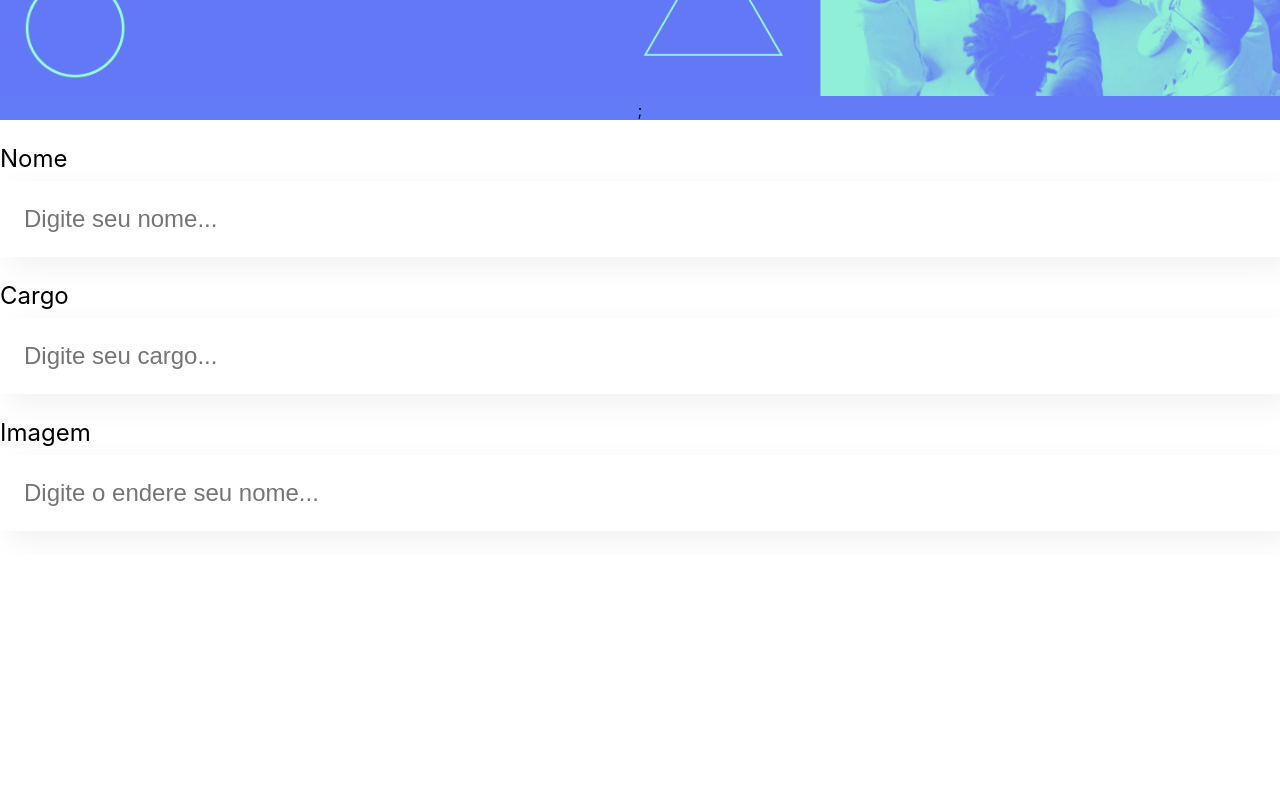
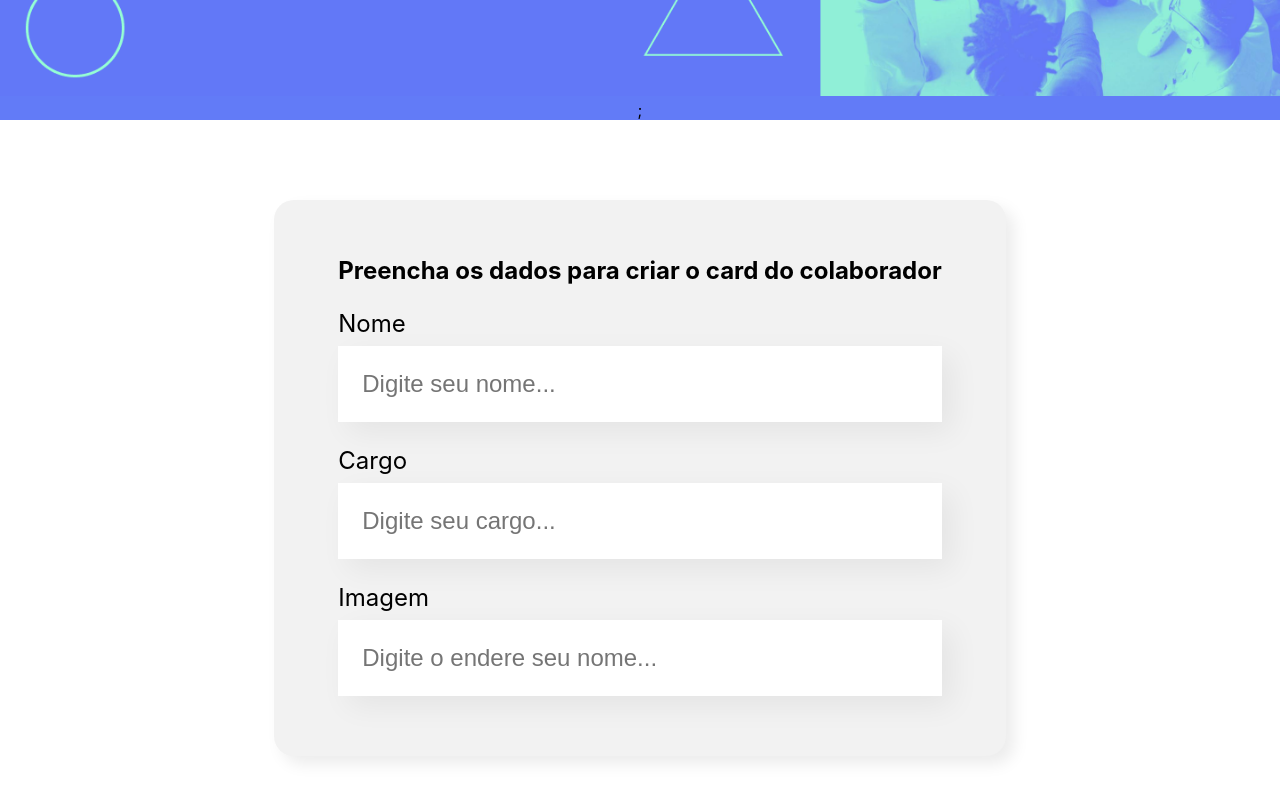
Before and after one commit to abigailmvlima/organo, a JavaScript app: page / in a window 1280 px wide. Shown: the part 398-1198 px from the top of the page. Before the commit the page ends 953 px from the top, so only its background shows below. Built offline with nearby package versions, Linux system fonts and the light colour scheme; the HTML template or start-up script is replaced by a standard one.

Commit message:
criei componente formulario

```diff
--- a/src/App.js
+++ b/src/App.js
@@ -1,13 +1,11 @@
 import Banner from './componentes/banner/index.js';
-import CampoTexto from './componentes/campoTexto';
+import Formulario from './componentes/formulario/index.js';
 
 function App() {
   return (
     <div className='App'>
       <Banner />
-      <CampoTexto label='Nome' placeholder='Digite seu nome' />
-      <CampoTexto label='Cargo' placeholder='Digite seu cargo' />
-      <CampoTexto label='Imagem' placeholder='Digite o endere seu nome' />
+      <Formulario />
     </div>
   );
 }
--- /dev/null
+++ b/src/componentes/formulario/Formulario.css
@@ -0,0 +1,13 @@
+.formulario {
+  display: flex;
+  justify-content: center;
+  margin: 80px 0;
+}
+
+.formulario form {
+  max-width: 80%;
+  background-color: #f2f2f2;
+  border-radius: 20px;
+  padding: 36px 64px;
+  box-shadow: 8px 8px 16px rgba(0, 0, 0, 0.08);
+}
--- /dev/null
+++ b/src/componentes/formulario/index.js
@@ -0,0 +1,17 @@
+import CampoTexto from '../campoTexto';
+import './Formulario.css';
+
+const Formulario = () => {
+  return (
+    <section className='formulario'>
+      <form>
+        <h2>Preencha os dados para criar o card do colaborador</h2>
+        <CampoTexto label='Nome' placeholder='Digite seu nome' />
+        <CampoTexto label='Cargo' placeholder='Digite seu cargo' />
+        <CampoTexto label='Imagem' placeholder='Digite o endere seu nome' />
+      </form>
+    </section>
+  );
+};
+
+export default Formulario;
```
